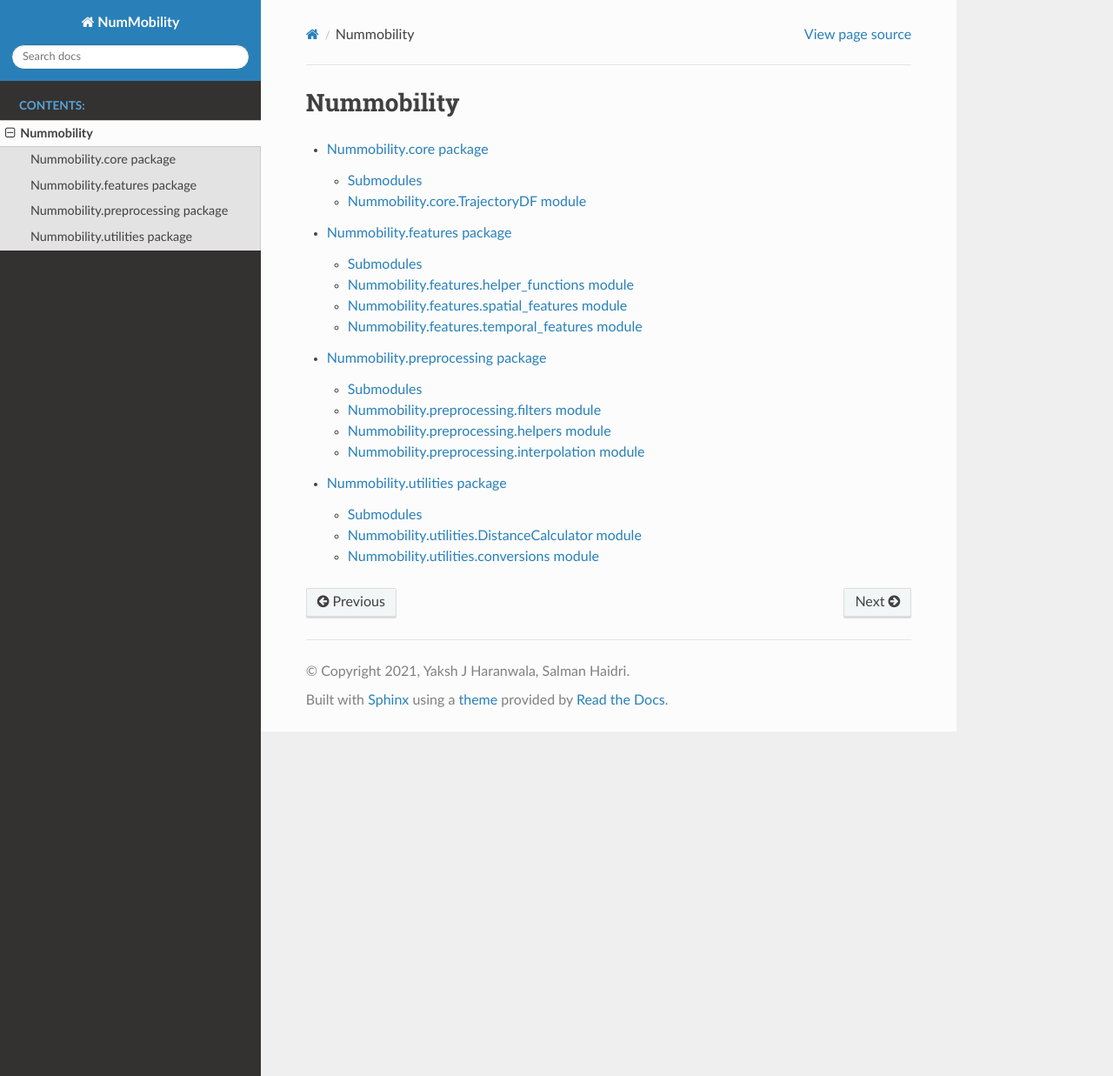
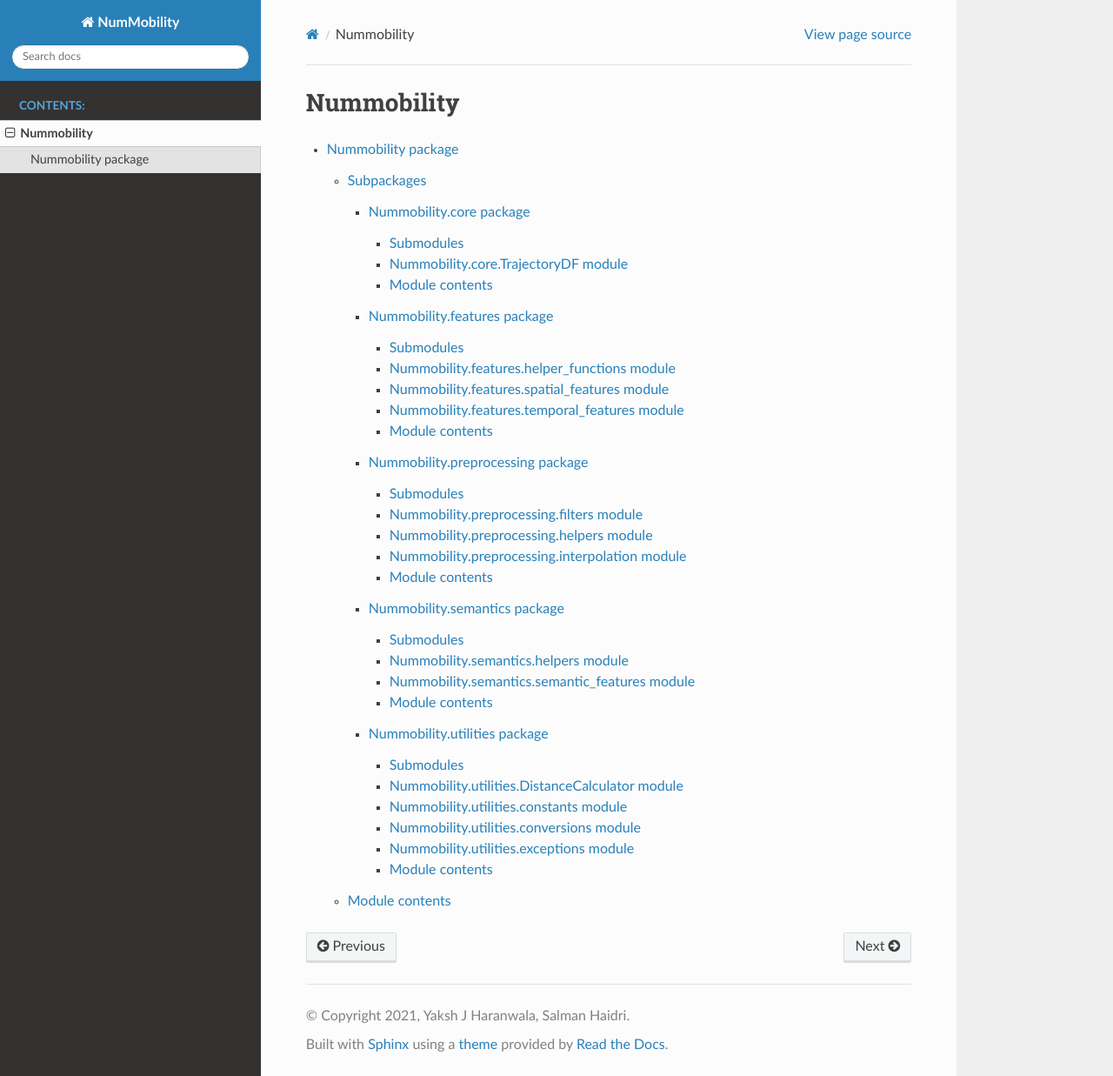
Before and after one commit to YakshHaranwala/PTRAIL, a Sphinx documentation site: the page built from docs/modules.rst, in a window 1280 px wide and 1237 px high. Shown: the whole window at 87% size. Built offline with Sphinx 7.4.7 and the Read the Docs theme 2.0.0, drawn with Linux system fonts in a browser that asks for light colours.

Commit message:
Re doing the docs.

```diff
--- a/Nummobility/__init__.py
+++ b/Nummobility/__init__.py
@@ -8,6 +8,9 @@ from .preprocessing import interpolation
 from .preprocessing import filters
 from .preprocessing import helpers
 
+from .semantics import helpers
+from .semantics import semantic_features
+
 from .utilities import (
     constants,
     conversions,
--- a/docs/num.core.rst
+++ b/docs/Nummobility.core.rst
@@ -1,5 +1,5 @@
 Nummobility.core package
-=======================
+========================
 
 Submodules
 ----------
@@ -11,3 +11,11 @@ Nummobility.core.TrajectoryDF module
    :members:
    :undoc-members:
    :show-inheritance:
+
+Module contents
+---------------
+
+.. automodule:: Nummobility.core
+   :members:
+   :undoc-members:
+   :show-inheritance:
--- a/docs/num.features.rst
+++ b/docs/Nummobility.features.rst
@@ -27,3 +27,11 @@ Nummobility.features.temporal\_features module
    :members:
    :undoc-members:
    :show-inheritance:
+
+Module contents
+---------------
+
+.. automodule:: Nummobility.features
+   :members:
+   :undoc-members:
+   :show-inheritance:
--- a/docs/num.preprocessing.rst
+++ b/docs/Nummobility.preprocessing.rst
@@ -27,3 +27,11 @@ Nummobility.preprocessing.interpolation module
    :members:
    :undoc-members:
    :show-inheritance:
+
+Module contents
+---------------
+
+.. automodule:: Nummobility.preprocessing
+   :members:
+   :undoc-members:
+   :show-inheritance:
--- /dev/null
+++ b/docs/Nummobility.rst
@@ -0,0 +1,22 @@
+Nummobility package
+===================
+
+Subpackages
+-----------
+
+.. toctree::
+   :maxdepth: 4
+
+   Nummobility.core
+   Nummobility.features
+   Nummobility.preprocessing
+   Nummobility.semantics
+   Nummobility.utilities
+
+Module contents
+---------------
+
+.. automodule:: Nummobility
+   :members:
+   :undoc-members:
+   :show-inheritance:
--- /dev/null
+++ b/docs/Nummobility.semantics.rst
@@ -0,0 +1,29 @@
+Nummobility.semantics package
+=============================
+
+Submodules
+----------
+
+Nummobility.semantics.helpers module
+------------------------------------
+
+.. automodule:: Nummobility.semantics.helpers
+   :members:
+   :undoc-members:
+   :show-inheritance:
+
+Nummobility.semantics.semantic\_features module
+-----------------------------------------------
+
+.. automodule:: Nummobility.semantics.semantic_features
+   :members:
+   :undoc-members:
+   :show-inheritance:
+
+Module contents
+---------------
+
+.. automodule:: Nummobility.semantics
+   :members:
+   :undoc-members:
+   :show-inheritance:
--- /dev/null
+++ b/docs/Nummobility.utilities.rst
@@ -0,0 +1,45 @@
+Nummobility.utilities package
+=============================
+
+Submodules
+----------
+
+Nummobility.utilities.DistanceCalculator module
+-----------------------------------------------
+
+.. automodule:: Nummobility.utilities.DistanceCalculator
+   :members:
+   :undoc-members:
+   :show-inheritance:
+
+Nummobility.utilities.constants module
+--------------------------------------
+
+.. automodule:: Nummobility.utilities.constants
+   :members:
+   :undoc-members:
+   :show-inheritance:
+
+Nummobility.utilities.conversions module
+----------------------------------------
+
+.. automodule:: Nummobility.utilities.conversions
+   :members:
+   :undoc-members:
+   :show-inheritance:
+
+Nummobility.utilities.exceptions module
+---------------------------------------
+
+.. automodule:: Nummobility.utilities.exceptions
+   :members:
+   :undoc-members:
+   :show-inheritance:
+
+Module contents
+---------------
+
+.. automodule:: Nummobility.utilities
+   :members:
+   :undoc-members:
+   :show-inheritance:
--- a/docs/modules.rst
+++ b/docs/modules.rst
@@ -4,7 +4,4 @@ Nummobility
 .. toctree::
    :maxdepth: 4
 
-   num.core
-   num.features
-   num.preprocessing
-   num.utilities
+   Nummobility
--- a/setup.py
+++ b/setup.py
@@ -19,7 +19,7 @@ REQUIRED_PKGS = ['numpy',
 setup(
     name='Nummobility',
     packages=find_packages(),
-    version='0.1.1 Beta',
+    version='0.2 Beta',
     license='new BSD',
     python_requires='>=3.6',
     description='A Mobility-data Preprocessing Library using parallel computation.',
```
Also changed, not shown: docs/num.utilities.rst (deleted, +0 -21 lines), 3 other files.
